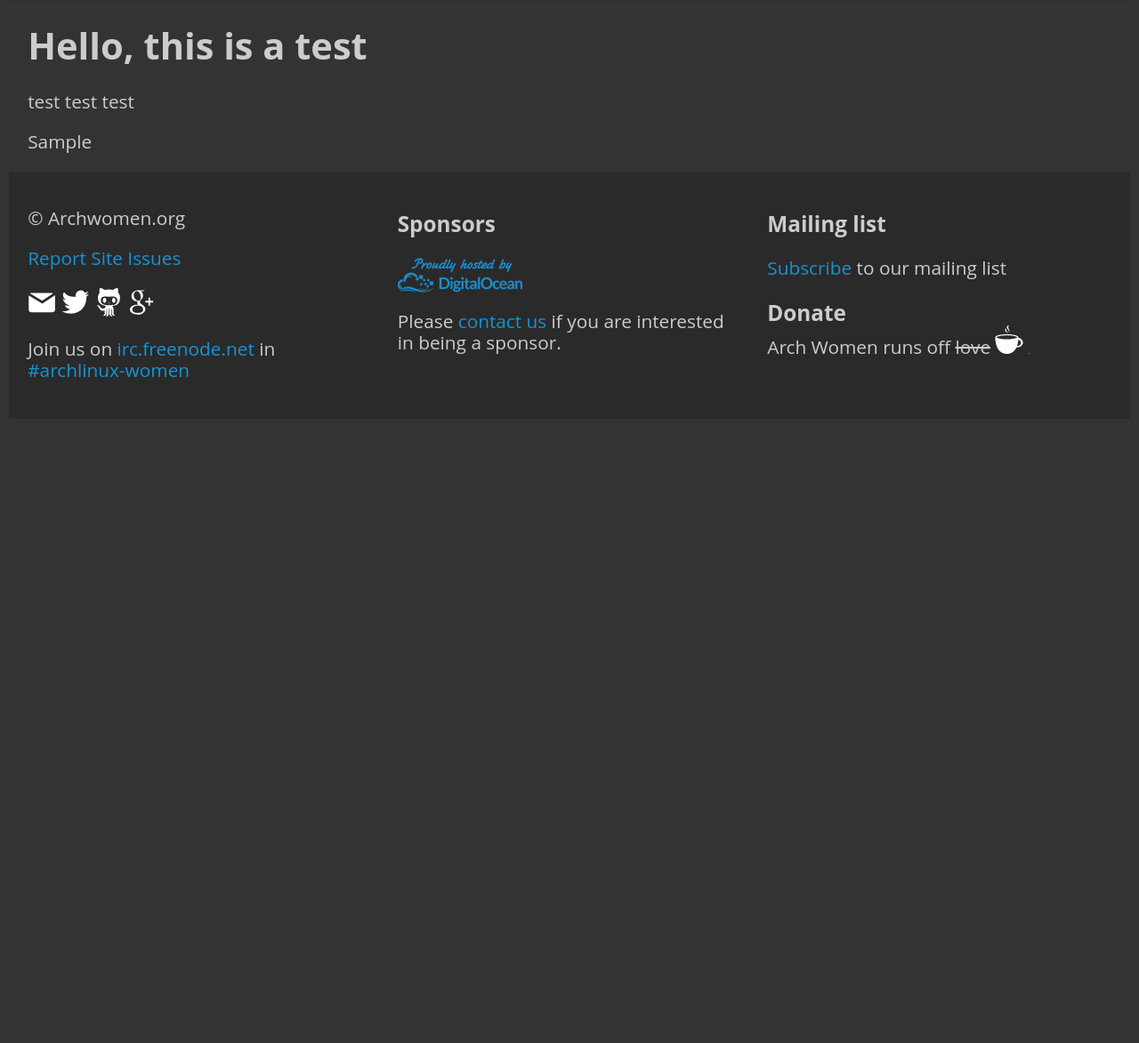
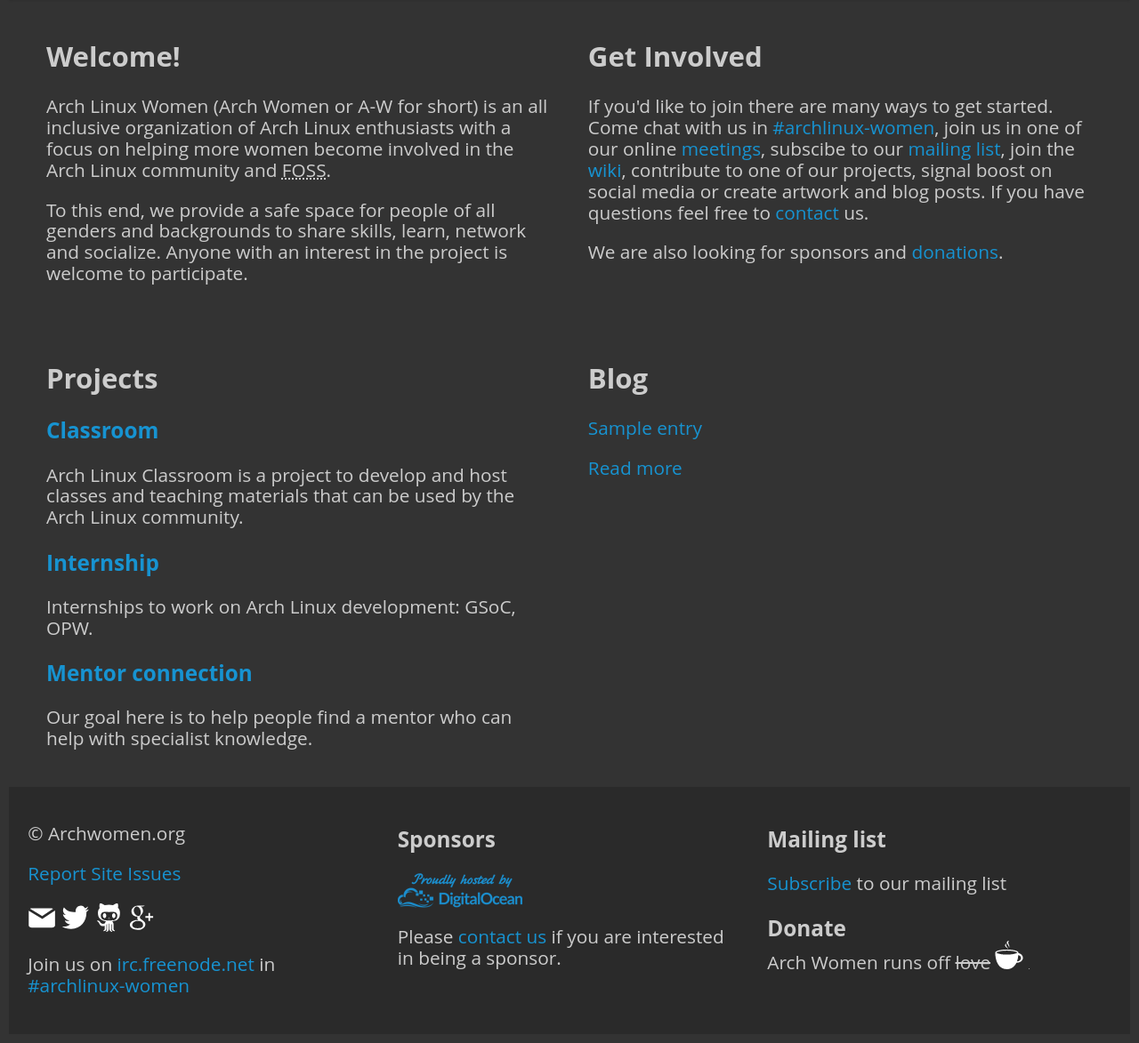
Before and after one commit to archwomen/flask-test, a Flask app: template app/templates/index.html in a window 1280 px wide. Shown: the part 105-1278 px from the top of the page at 89% size. Before the commit the page ends 529 px from the top, so only its background shows below. Run offline with Flask 2, Linux system fonts and the light colour scheme; the template is opened without the code that fills it: most values are stand-ins (such as "Sample title", 1, 10 or a date in 2020); some libraries are stand-ins or nearby versions.

Commit message:
created index page and worked a little on contact form

```diff
--- a/app/templates/contact.html
+++ b/app/templates/contact.html
@@ -2,9 +2,6 @@
 {% block content %}
   <article>
     <h1>Contact</h1>
-    {% if success %}
-      <h3>Thank you for your message. We'll get back to you shortly.</h3>
-      {% else %}
     {% with messages = get_flashed_messages() %}
       {% if messages %}
         <ul class=flashes>
@@ -27,6 +24,5 @@
         </dl>
         {{ form.submit }}
       </form>
-    {% endif %}
   <article>
 {% endblock %}
--- a/app/templates/index.html
+++ b/app/templates/index.html
@@ -1,12 +1,61 @@
 {% extends "base.html" %}
 {% block content %}
-    <article>
-        <h1>Hello, this is a test</h1>
-        <p>test test test</p>
+  <article class="clearfix" role="main">
+   <section class="col-1-2">
+        <h2 role="heading">Welcome!</h2>
+        <p>
+          Arch Linux Women (Arch Women or A-W for short) is an all inclusive
+          organization of Arch Linux enthusiasts with a focus on helping more
+          women become involved in the Arch Linux community and
+          <abbr title="free open source software"> FOSS</abbr>.
+        </p>
+        <p>
+          To this end, we provide a safe space for people of all genders and
+          backgrounds to share skills, learn, network and socialize.
+          Anyone with an interest in the project is welcome to participate.
+        </p>
+      </section>
+      <section class="col-2-2">
+        <h2 role="heading">Get Involved</h2>
+        <p>
+          If you'd like to join there are many ways to get started. Come chat with us in <a
+          href="https://kiwiirc.com/client/irc.freenode.net/#archlinux-women">#archlinux-women</a>,
+          join us in one of our online <a href="/wiki/meetings:start">meetings</a>,
+          subscibe to our <a
+          href="https://lists.archlinux.org/listinfo/arch-women">mailing list</a>, join the <a href="/wiki">wiki</a>,
+          contribute to one of our projects, signal boost on social media or
+          create artwork and blog posts. If you have questions feel free to
+          <a href="/contact">contact</a> us.
+        </p>
+        <p>
+          We are also looking for sponsors and <a href="/donate">donations</a>.
+        </p>
+      </section>
     </article>
-    {% for post in posts %}
-      <article>
-        {{ post_html | markdown | safe }}
-      </article>
-    {% endfor %}
+    <article class="clearfix">
+      <section class="col-1-2">
+        <h2 role="heading">Projects</h2>
+        <h3><a href="https://wiki.archlinux.org/index.php/Classroom">Classroom</a></h3>
+        <p>
+          Arch Linux Classroom is a project to develop and host classes and
+          teaching materials that can be used by the Arch Linux community.
+        </p>
+        <h3><a href="https://archwomen.org/wiki/projects:internships:start">Internship</a></h3>
+        <p>
+          Internships to work on Arch Linux development: GSoC, OPW.
+        </p>
+        <h3><a href="https://archwomen.org/wiki/projects:mentorship:start">Mentor connection</a></h3>
+        <p>
+          Our goal here is to help people find a mentor who can help
+          with specialist knowledge.
+        </p>
+      </section>
+      <section class="col-2-2">
+          <h2>Blog</h2>
+          {% for e in entries %}
+            <p><a href="{{ e.link }}">{{ e.title }}</a></p>
+          {% endfor %}
+          <p><a href="/blog/">Read more</a></p>
+      </section>
+  </article>
 {% endblock %}
--- a/app/views.py
+++ b/app/views.py
@@ -4,6 +4,7 @@
 """
 import os
 import codecs
+import feedparser
 from pygments.formatters import HtmlFormatter
 from flask import render_template, Markup, abort, safe_join, request, flash
 from markdown import markdown
@@ -33,16 +34,10 @@ def pygments_css():
 
 @app.route('/')
 def index():
-    return render_template('index.html', title='Home')
+    feed = feedparser.parse('https://archwomen.org/blog/feed.atom').entries
+    return render_template('index.html', entries=feed[0:6], title='Home')
 
 @app.route('/contact/', methods=['GET', 'POST'])
-def flash_errors(form):
-    for field, errors in form.errors.items():
-        for error in errors:
-            flash(u"Error in the %s field - %s" % (
-                getattr(form, field).label.text,
-                error
-            ))
 def contact():
     form = ContactForm()
     if request.method == 'POST' and form.validate():
@@ -56,10 +51,15 @@ def contact():
         status = ip.close()
         if status:
             flash(u"%s"%(status))
-        return render_template('contact.html', success=True)
+        flash("Your message has been sent. Thank you!", "success")
     else:
-        flash_errors(form)
-        return render_template('contact.html', form=form)
+        for field, errors in form.errors.items():
+            for error in errors:
+                flash(u"Error in the %s field - %s" % (
+                    getattr(form, field).label.text,
+                    error
+                ))
+    return render_template('contact.html', form=form)
 
 @app.route('/blog/<year>/<month>/<day>/<slug>/')
 def blog_page(year, month, day, slug):
--- a/run.py
+++ b/run.py
@@ -1,3 +1,4 @@
 #!flask-website/bin/python
 from app import app
+app.secret_key = 'secret'
 app.run(debug=True, host='0.0.0.0')
```
Lines whose indentation alone changed are shown as unchanged.
